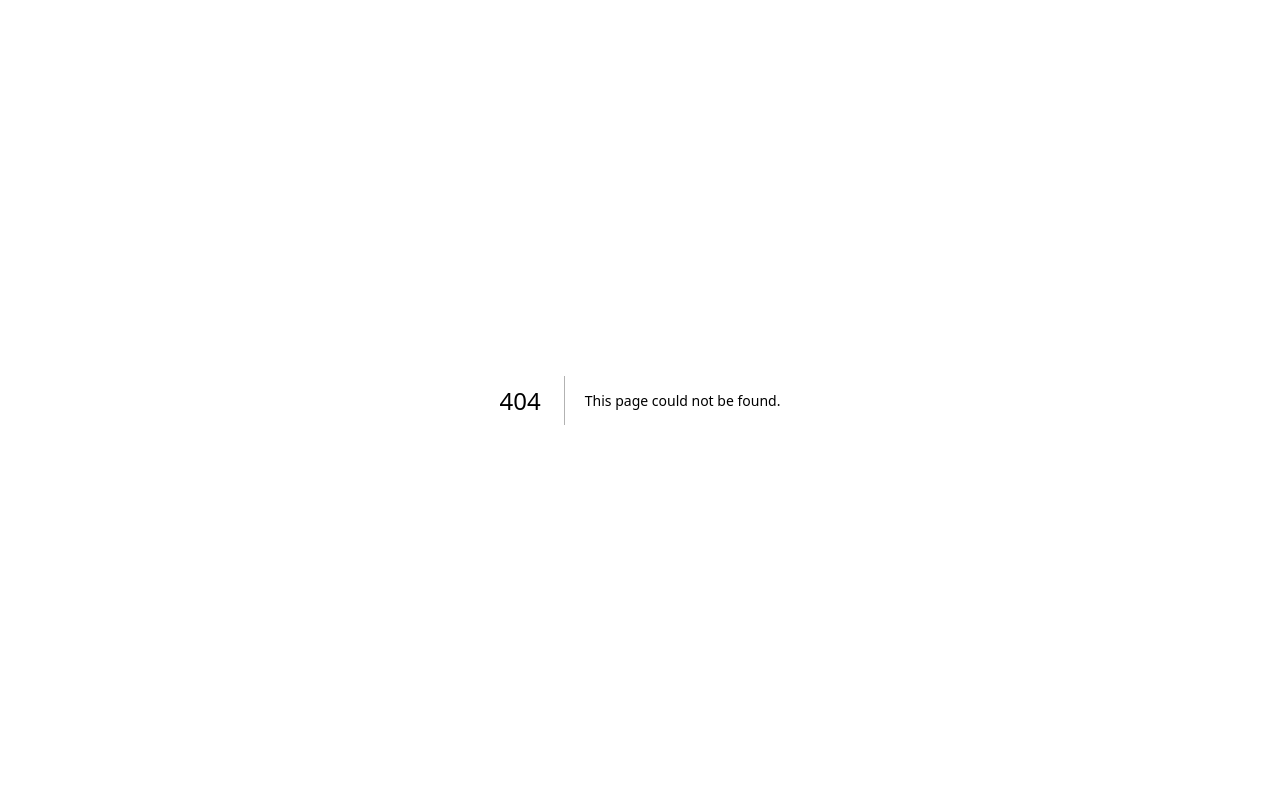
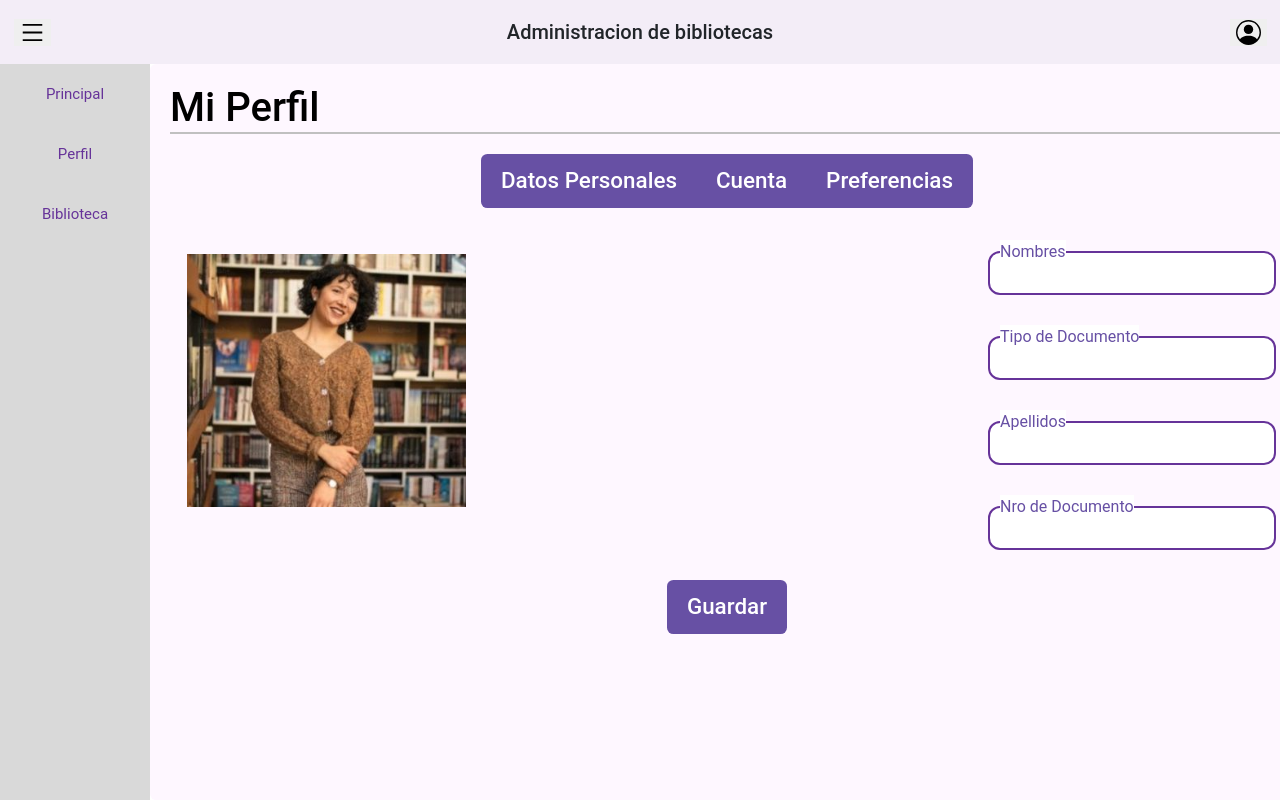
Before and after one commit to aleramirezzzp/Grupo-6, a Next.js app: page /pantalla_perfil_docente in a window 1280 px wide. Before the commit this address had no page. Built offline with nearby package versions, Linux system fonts and the light colour scheme.

Commit message:
Add files via upload

```diff
--- /dev/null
+++ b/src/app/pantalla_perfil_docente/page.js
@@ -0,0 +1,113 @@
+'use client'
+
+import styles from './page.module.css'
+import TopBar from '../../components/TopBar/TopBar.jsx'
+import LeftBar from '../../components/LeftBar/LeftBar.jsx'
+import {useState} from "react"
+import Button from "react-bootstrap/Button"
+import Input from '@/components/Input/Input'
+import ButtonGroup from 'react-bootstrap/ButtonGroup';
+
+
+const pantallaPerfil = () =>{
+
+    const [topBarIsVisible, setTopBarIsVisible] = useState(true);
+    const [contendoIsVisible, setContenidoIsVisible] = useState("DU");
+
+    function swapTopBar()
+    {
+        setTopBarIsVisible(!topBarIsVisible)
+    }
+
+    function swapContenidoDU()
+    {
+        setContenidoIsVisible("DU")
+    }
+
+    function swapContenidoU()
+    {
+        setContenidoIsVisible("U")
+    }
+
+    function swapContenidoP()
+    {
+        setContenidoIsVisible("P")
+    }
+
+    let leftBarContent
+
+    if (topBarIsVisible)
+    {
+        leftBarContent = <LeftBar/>
+    }
+
+    let contenido
+
+    if (contendoIsVisible==="DU")
+    {
+        contenido = (
+            <div className={styles.input1}>
+            <Input namew='Nombres'></Input>
+            <Input namew='Tipo de Documento'></Input>
+            <Input namew='Apellidos'></Input>
+            <Input namew='Nro de Documento'></Input>
+            </div>
+        )
+
+    }
+    else if(contendoIsVisible==="U")
+    {
+        contenido =(
+        <div className={styles.input1}>
+        <Input namew='Correo'></Input>
+        <Input namew='Contraseña'></Input>
+        </div>
+        )
+    }
+    else
+    {
+        contenido = (
+            <div className={styles.input1}>
+            <Input namew='Idioma'></Input>
+            <Input namew='Prefijo'></Input>
+            <Input namew='Color'></Input>
+            </div>)
+    }
+
+
+    return(
+        <div className={styles.container}>
+            <TopBar onButtonClick={swapTopBar}></TopBar>
+            <div className={styles.main}>
+                {leftBarContent}
+                <div className={styles.contenido}>
+                    <div className={styles.containerTitulo}>
+                        <h1 className={styles.titulo}>Mi Perfil</h1>
+                    </div>
+                    <div className={styles.linea}></div>
+
+                    <div>
+                    <img src="/mujer.jpg" alt="imagen de docente" className={styles['profile-image']}/>
+                    </div>
+                    <div className={styles.guardar}>
+                    <ButtonGroup className="mb-2">
+                        <Button onClick={swapContenidoDU}>Datos Personales</Button>
+                        <Button onClick={swapContenidoU}>Cuenta</Button>
+                        <Button onClick={swapContenidoP}>Preferencias</Button>
+                    </ButtonGroup>
+                    </div>
+                    <br></br>
+
+                    {contenido}
+                    <div className={styles.guardar}>
+                    <Button>Guardar</Button></div>
+                </div>
+            </div>
+
+        </div>
+
+    )
+
+}
+<Button>Guardar</Button>
+export default pantallaPerfil;
--- /dev/null
+++ b/src/app/pantalla_perfil_docente/page.module.css
@@ -0,0 +1,98 @@
+.container {
+  width: 100%;
+  height: 100vh;
+  display: flex;
+  flex-direction: column;
+  font-family: 'Roboto', sans-serif;
+}
+
+.main {
+  height: 100%;
+  display: flex;
+}
+
+.contenido {
+  color: #6750A4;
+  flex: 1;
+  padding: 20px;
+  background-color: #fef7ff;
+  border-radius: 0.4rem;
+}
+
+.containerTitulo {
+  display: flex;
+  justify-content: space-between;
+}
+
+.titulo {
+  color: black;
+  width: 50%;
+  margin: 0px;
+}
+
+.linea {
+  width: 100%;
+  height: 2px;
+  background-color: silver;
+  margin-bottom: 20px;
+}
+
+.selector {
+  text-align: center;
+}
+
+.button-group {
+  margin-bottom: 20px;
+}
+
+.button-group .btn {
+  background-color: #6750a4;
+  color: white;
+  border: none;
+  margin: 5px;
+  padding: 10px 20px;
+  border-radius: 0.4rem;
+  cursor: pointer;
+}
+
+.button-group .btn.active {
+  background-color: #79747e;
+}
+
+.input1 {
+  display: flex;
+  flex-direction: column;
+  margin-right: 10px;
+  margin-left: 820px;
+}
+
+.input1 .input-group {
+  margin-bottom: 10px;
+}
+
+.input1 .input-group:last-child {
+  margin-bottom: 0;
+}
+
+.guardar {
+  text-align: center;
+}
+
+.guardar button {
+  background-color: #6750a4;
+  color: white;
+  border: none;
+  padding: 10px 20px;
+  border-radius: 0.4rem;
+  cursor: pointer;
+  font-weight: 500;
+  font-size: 1.4rem;
+}
+
+.profile-image {
+  width: 279px;
+  height: 253px;
+  top: 254px;
+  left: 187px;
+  position: absolute;
+}
```
